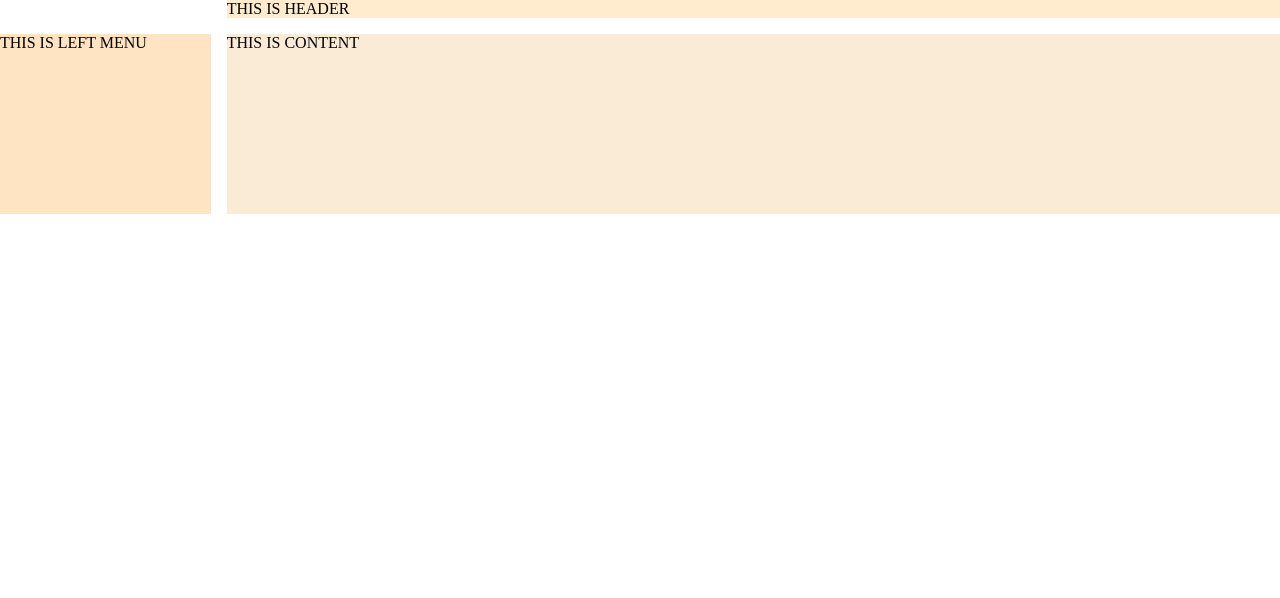
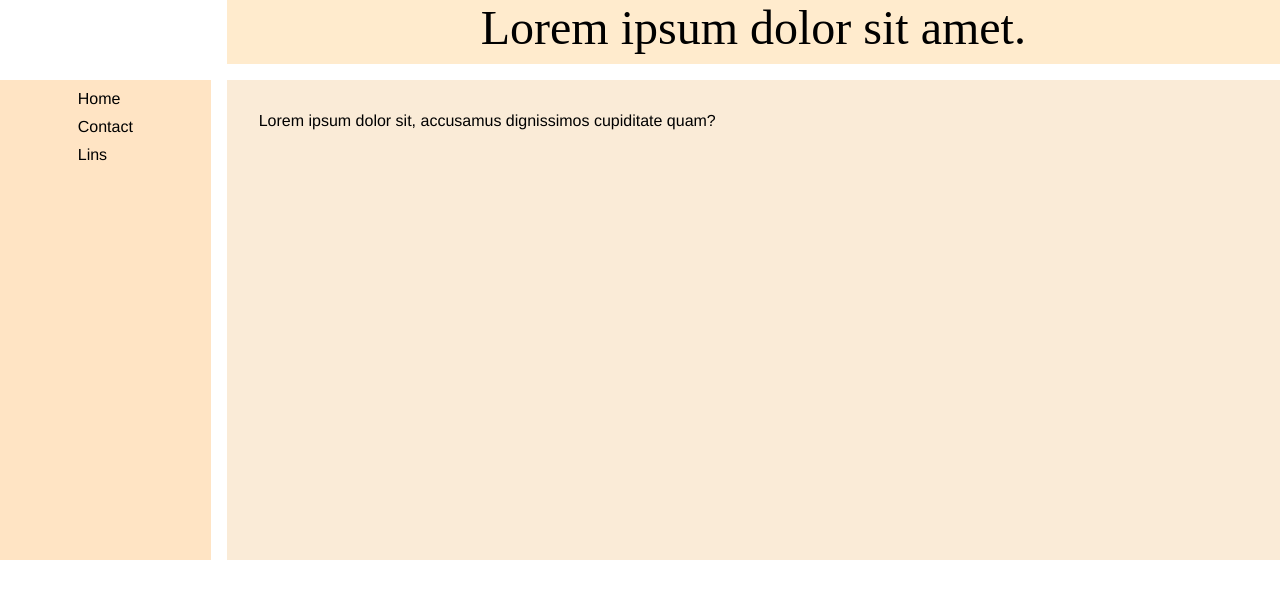
Before and after one commit to berglund10/web-layout-project, a plain HTML site: page index.html in a window 1280 px wide. Drawn offline with Linux system fonts and the light colour scheme.

Commit message:
add list-items

```diff
--- a/index.html
+++ b/index.html
@@ -9,9 +9,18 @@
 <body>
     <div class="main_container">
         <div></div>
-        <div class="header">THIS IS HEADER</div>
-        <div class="leftnav">THIS IS LEFT MENU</div>
-        <div class="content">THIS IS CONTENT</div>
+        <div class="header">
+            Lorem ipsum dolor sit amet.</div>
+        <div class="leftnav">
+            <ul class="ul_list">
+                <li class="li_item"><a>Home</a></li>
+                <li class="li_item"><a>Contact</a></li>
+                <li class="li_item"><a>Lins</a></li>
+            </ul>
+        </div>
+        <div class="content">
+            <p>Lorem ipsum dolor sit,  accusamus dignissimos cupiditate quam?</p>
+        </div>
     </div>
 </body>
 </html>
--- a/styles.css
+++ b/styles.css
@@ -6,12 +6,15 @@
 
 .main_container {
   display: grid;
-  grid-template: 1fr 10fr / 2fr 10fr;
+  grid-template-columns: 1fr 5fr;
+  grid-template-rows: 4rem 30rem;
   gap: 1rem;
 }
 
 .leftnav{
+  display: flex;
   background-color: bisque;
+  justify-content: center;
 }
 
 .content {
@@ -20,4 +23,21 @@
 
 .header {
   background-color: blanchedalmond;
+  text-align: center;
+  font-size: 3rem;
 }
+
+p {
+  font-family: 'Franklin Gothic Medium';
+  padding: 2rem;
+}
+
+.ul_list{
+  list-style-type: none;
+  padding-top: 10px;
+}
+
+.li_item {
+  padding-bottom: 10px;
+  font-family: 'Franklin Gothic Medium';
+}
```
